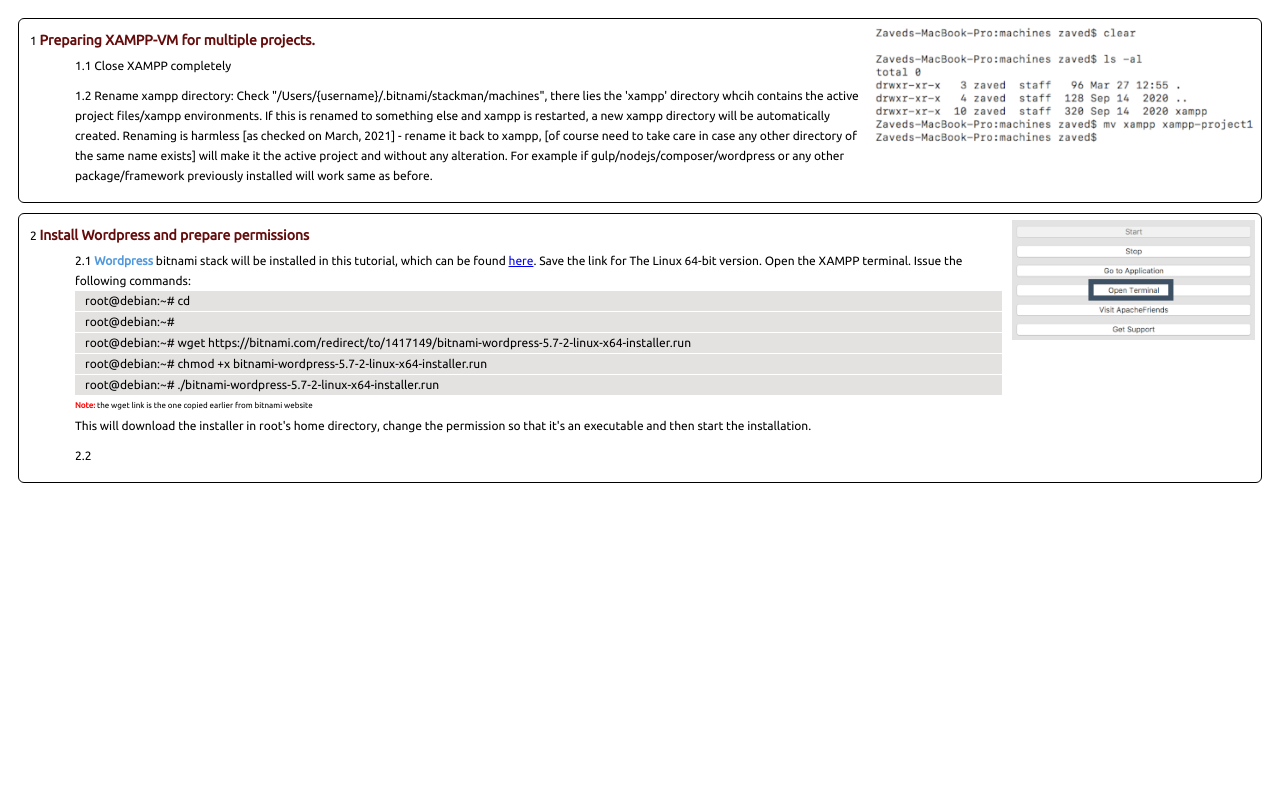
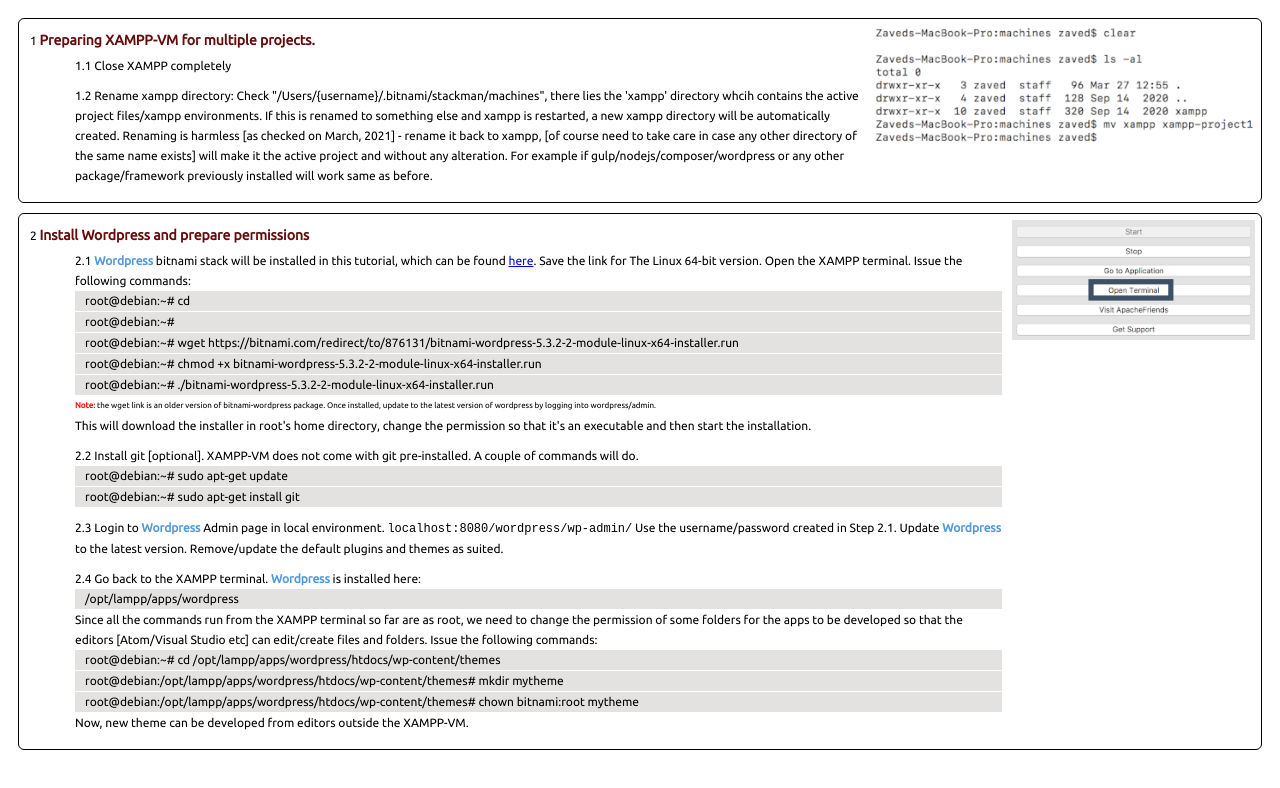
Before and after one commit to zavh/zavh.github.io, a plain HTML site: page xampp.html in a window 1280 px wide. Drawn offline with Linux system fonts and the light colour scheme.

Commit message:
Wordpress section complete

```diff
--- a/xampp.html
+++ b/xampp.html
@@ -36,15 +36,33 @@
                                 be found <a href="https://bitnami.com/stack/wordpress/installer">here</a>. Save the link for
                                 The Linux 64-bit version. Open the XAMPP terminal. Issue the following commands:
 
-                                <div class='terminal-command'> <span>root@debian:~# cd</span>  </div>
-                                <div class='terminal-command'> <span>root@debian:~# </span>  </div>
-                                <div class='terminal-command'> <span>root@debian:~# wget https://bitnami.com/redirect/to/1417149/bitnami-wordpress-5.7-2-linux-x64-installer.run</span></div>
-                                <div class='terminal-command'> <span>root@debian:~# chmod +x bitnami-wordpress-5.7-2-linux-x64-installer.run </span></div>
-                                <div class='terminal-command'> <span>root@debian:~# ./bitnami-wordpress-5.7-2-linux-x64-installer.run </span></div>
-                                <div class='note'>the wget link is the one copied earlier from bitnami website</div>
+                                <div class='terminal-command'> <span>root@debian:~# cd</span></div>
+                                <div class='terminal-command'> <span>root@debian:~# </span></div>
+                                <div class='terminal-command'> <span>root@debian:~# wget https://bitnami.com/redirect/to/876131/bitnami-wordpress-5.3.2-2-module-linux-x64-installer.run</span></div>
+                                <div class='terminal-command'> <span>root@debian:~# chmod +x bitnami-wordpress-5.3.2-2-module-linux-x64-installer.run </span></div>
+                                <div class='terminal-command'> <span>root@debian:~# ./bitnami-wordpress-5.3.2-2-module-linux-x64-installer.run </span></div>
+                                <div class='note'>the wget link is an older version of bitnami-wordpress package. Once installed, update to the latest version of wordpress by logging into wordpress/admin.</div>
                                 This will download the installer in root's home directory, change the permission so that it's an executable and then start the installation.
                             </li>
+                            <li> Install git [optional]. XAMPP-VM does not come with git pre-installed. A couple of commands will do.
+                                <div class='terminal-command'> <span>root@debian:~# sudo apt-get update</span></div>
+                                <div class='terminal-command'> <span>root@debian:~# sudo apt-get install git</span></div>
+                            </li>
                             <li>
+                                Login to <div class="wordpress">Wordpress</div> Admin page in local environment.
+                                <code>localhost:8080/wordpress/wp-admin/</code>
+                                Use the username/password created in Step 2.1. Update <div class="wordpress">Wordpress</div> to the latest version. Remove/update the
+                                default plugins and themes as suited.
+                            </li>
+                            <li>
+                                Go back to the XAMPP terminal. <div class="wordpress">Wordpress</div> is installed here:
+                                <div class="terminal-command"> <span>/opt/lampp/apps/wordpress</span></div>
+                                Since all the commands run from the XAMPP terminal so far are as root, we need to change the permission of some folders for the apps to be developed so that
+                                the editors [Atom/Visual Studio etc] can edit/create files and folders. Issue the following commands:
+                                <div class='terminal-command'> <span>root@debian:~# cd /opt/lampp/apps/wordpress/htdocs/wp-content/themes</span></div>
+                                <div class='terminal-command'> <span>root@debian:/opt/lampp/apps/wordpress/htdocs/wp-content/themes# mkdir mytheme</span></div>
+                                <div class='terminal-command'> <span>root@debian:/opt/lampp/apps/wordpress/htdocs/wp-content/themes# chown bitnami:root mytheme</span></div>
+                                Now, new theme can be developed from editors outside the XAMPP-VM.
                             </li>
                         </ol>
                     </li>
```
